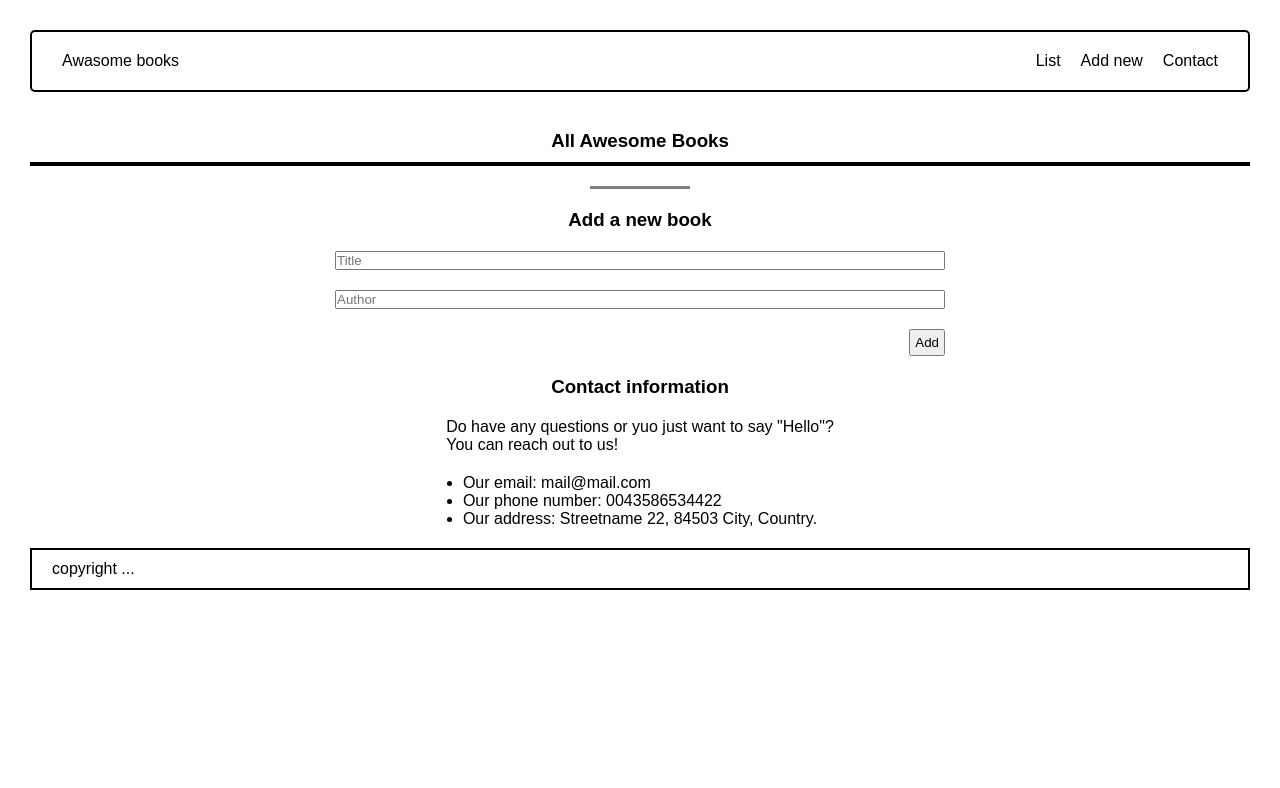
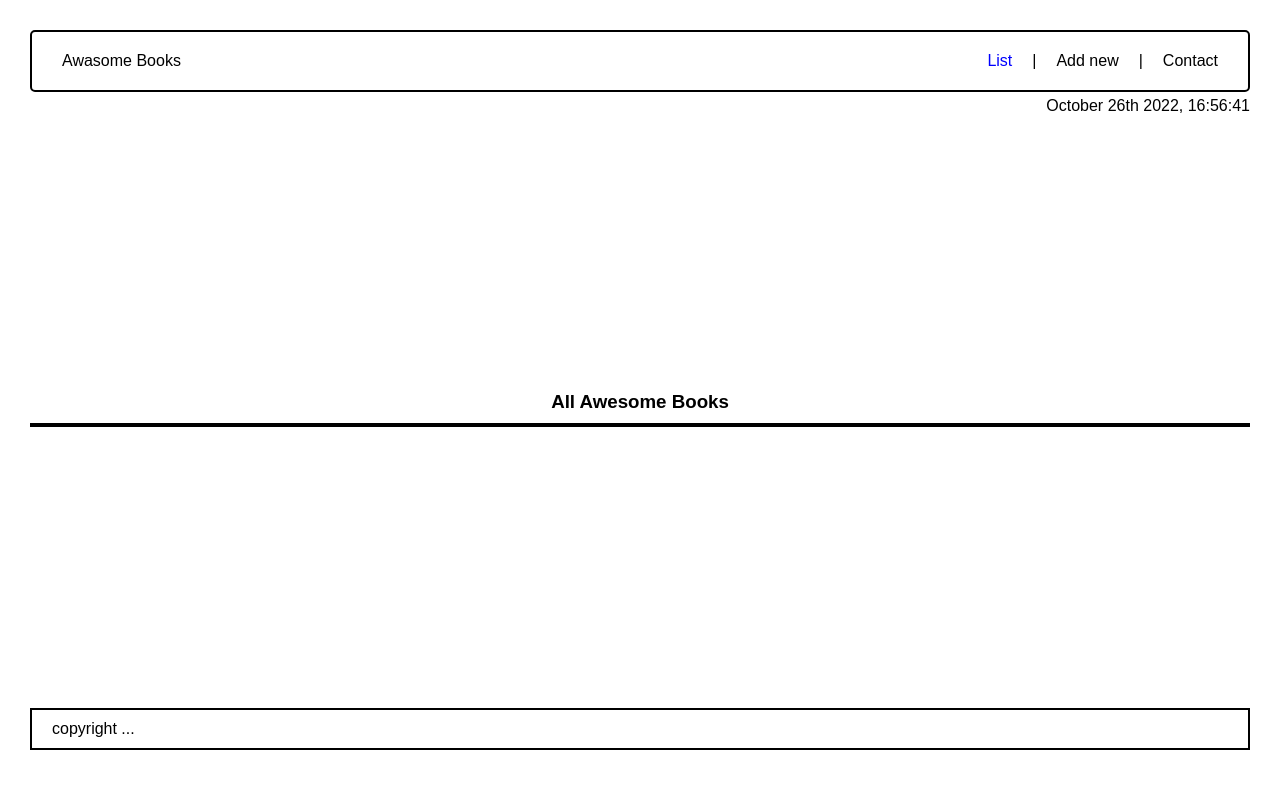
Before and after one commit to lmunozm1702/awesome-books, a plain HTML site: page index.html in a window 1280 px wide. Both pictures are taken after a click on the link "List". Drawn offline with Linux system fonts and the light colour scheme.

Commit message:
Add menu behavior and date on navbar

```diff
--- a/assets/css/style.css
+++ b/assets/css/style.css
@@ -8,10 +8,14 @@ body {
 }
 
 .app-container {
-  padding:30px;
+  padding: 30px;
+  display: flex;
+  flex-direction: column;
+  justify-content: space-between;
+  height: 90vh;
 }
 
-#list{
+#list {
   text-align: center;
 }
 
@@ -28,13 +32,6 @@ body {
 
 .single-book:nth-child(2n + 1) {
   background-color: gray;
-}
-
-.ligne {
-  width: 100px;
-  height: 3px;
-  background-color: gray;
-  margin: 20px auto;
 }
 
 form {
@@ -58,7 +55,6 @@ form {
 }
 
 .nav-content {
-  /* width: 100%; */
   border: 2px solid black;
   border-radius: 5px;
   display: flex;
@@ -73,11 +69,11 @@ form {
   gap: 20px;
 }
 
-.nav-item:hover > a{
-  color:blue;
+.nav-item:hover > a {
+  color: blue;
 }
 
-.active{
+.nav-item .active {
   color: blue;
 }
 
@@ -86,7 +82,7 @@ form {
   color: black;
 }
 
-#contact {
+#contact-div {
   margin: 20px 10px;
   text-align: start;
   display: flex;
@@ -95,16 +91,22 @@ form {
   gap: 20px;
 }
 
-.copyright{
-   border: 2px solid black;
-   text-align: start;
-   padding: 10px 20px;
+.copyright {
+  border: 2px solid black;
+  text-align: start;
+  padding: 10px 20px;
+  margin-top: 20px;
 }
 
-.show-section{
+.show-section {
   display: block;
 }
 
-.hide-section{
+.hide-section {
   display: none;
 }
+
+#date_time {
+  text-align: end;
+  margin-top: 5px;
+}
--- a/assets/js/main.js
+++ b/assets/js/main.js
@@ -65,3 +65,59 @@ addButton.addEventListener('click', () => {
   document.querySelector('#title').value = '';
   document.querySelector('#author').value = '';
 });
+
+//Navbar
+const navClickList = document.querySelector('#list-link');
+const navClickAdd = document.querySelector('#add-link');
+const navClickContact = document.querySelector('#contact-link');
+
+const navList = document.querySelector('#list');
+const navAdd = document.querySelector('#add');
+const navContact = document.querySelector('#contact');
+
+navClickList.addEventListener('click', () => {
+  navList.classList = ('show-section');
+  navClickList.classList = ('active');
+  navClickAdd.classList.remove('active');
+  navClickContact.classList.remove('active');
+  navAdd.classList = ('hide-section');
+  navContact.classList = ('hide-section');
+})
+
+navClickAdd.addEventListener('click', () => {
+  navList.classList = ('hide-section');
+  navAdd.classList = ('show-section');
+  navClickAdd.classList = ('active');
+  navClickList.classList.remove('active');
+  navClickContact.classList.remove('active');
+  navContact.classList = ('hide-section');
+})
+
+navClickContact.addEventListener('click', () => {
+  navList.classList = ('hide-section');
+  navAdd.classList = ('hide-section');
+  navContact.classList = ('show-section');
+  navClickContact.classList = ('active');
+  navClickList.classList.remove('active');
+  navClickAdd.classList.remove('active');
+})
+
+//Date and time
+function setCurrentTime() {
+  const n = new Date();
+  const y = n.getFullYear();
+  const m = n.toLocaleString('default', { month: 'long' });
+  const d = n.getDate();
+
+  const h = n.getHours();
+  let mm = n.getMinutes();
+  if (mm < 10) { mm = `0${mm}` }
+  let s = n.getSeconds();
+  if (s < 10) { s = `0${s}` }
+
+  document.querySelector("#date_time").textContent = `${m} ${d}th ${y}, ${h}:${mm}:${s}`;
+}
+
+setInterval(function () {
+  setCurrentTime();
+}, 1000);
--- a/index.html
+++ b/index.html
@@ -1,5 +1,6 @@
 <!DOCTYPE html>
 <html lang="en">
+
 <head>
   <meta charset="UTF-8" />
   <meta http-equiv="X-UA-Compatible" content="IE=edge" />
@@ -12,31 +13,34 @@
   <div class="app-container">
     <div class="navBar">
       <div class="nav-content">
-          <div class="nav-logo">Awasome books</div>
+        <div class="nav-logo">Awasome Books</div>
         <nav>
           <ul class="nav-list">
-              <li class="nav-item"><a href="#list">List</a></li>
-              <li class="nav-item"><a href="#add">Add new</a></li>
-              <li class="nav-item"><a href="#contact">Contact</a></li>
+            <li class="nav-item"><a href="#list" id="list-link" class="active">List</a></li>
+            <div>|</div>
+            <li class="nav-item"><a href="#add" id="add-link">Add new</a></li>
+            <div>|</div>
+            <li class="nav-item"><a href="#contact" id="contact-link">Contact</a></li>
           </ul>
         </nav>
       </div>
+      <div id="date_time"></div>
     </div>
-      <div id="list">
+    <div id="list" class="show-section">
       <h3>All Awesome Books</h3>
       <div class="books-content"></div>
-
-        <div class="ligne"></div>
     </div>
 
-      <form id="add">
+    <div id="add" class="hide-section">
+      <form>
         <h3>Add a new book</h3>
         <input type="text" id="title" placeholder="Title" />
         <input type="text" id="author" placeholder="Author" />
         <input type="button" value="Add" id="add-button" />
       </form>
-
-      <div id="contact">
+    </div>
+    <div id="contact" class="hide-section">
+      <div id="contact-div">
         <h3 class="contant-title">Contact information</h3>
 
         <p>
@@ -50,9 +54,11 @@
           <li>Our address: Streetname 22, 84503 City, Country.</li>
         </ul>
       </div>
+    </div>
     <div class="copyright">copyright ...</div>
   </div>
 
   <script type="module" src="assets/js/main.js"></script>
 </body>
+
 </html>
```
Lines whose indentation alone changed are shown as unchanged.
